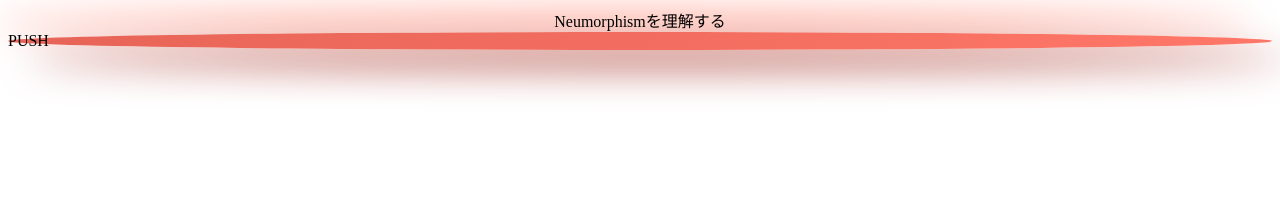
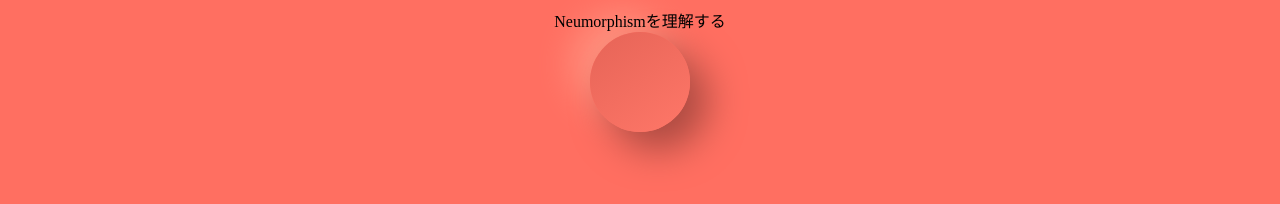
Before and after one commit to mtbook1010/anihosp_test, a plain HTML site: page index.html in a window 1280 px wide. Drawn offline with Linux system fonts and the light colour scheme.

Commit message:
Add files via upload

```diff
--- a/index.html
+++ b/index.html
@@ -15,7 +15,7 @@
 <body>
   <div id = "t">Neumorphismを理解する</div>
 
-  <div class="base1">PUSH</div>
+  <div class="base1"></div>
 
 </body>
 </html>
--- a/style.css
+++ b/style.css
@@ -1,5 +1,5 @@
 html{
-  background-color: #fff;
+  background-color: #FF6F61;
 }
 
 #t{
@@ -9,9 +9,13 @@ html{
 
 .base1{
   display: block;
+  text-align: center;
+  color: #fff;
+  width: 100px;;
+  height: 100px;
   margin: auto;
   border-radius: 50%;
   background: linear-gradient(145deg, #e66457, #ff7768);
   box-shadow:  18px 18px 36px #ad4b42,
-               -18px -18px 36px #ff9380;
+             -18px -18px 36px #ff9380;
 }
```
